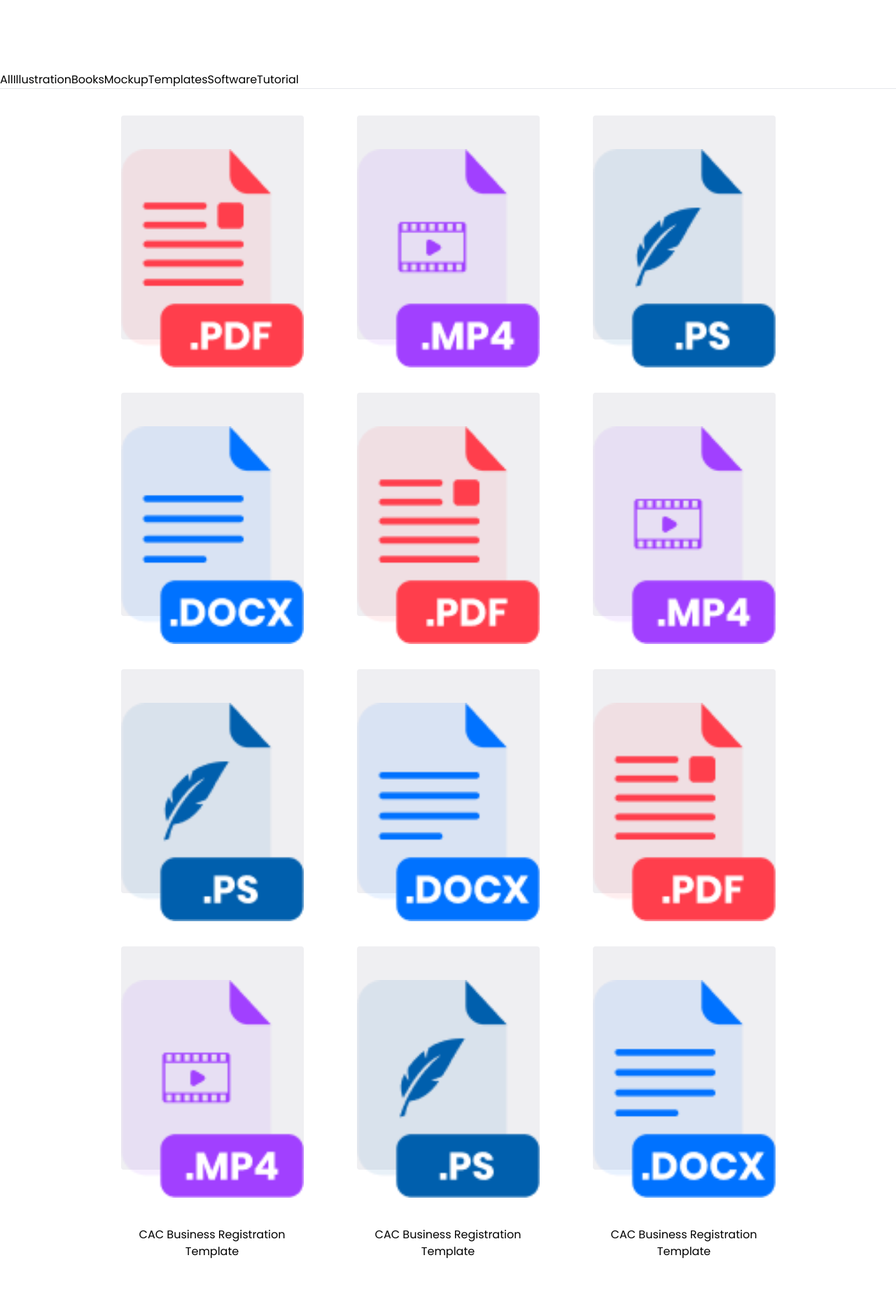
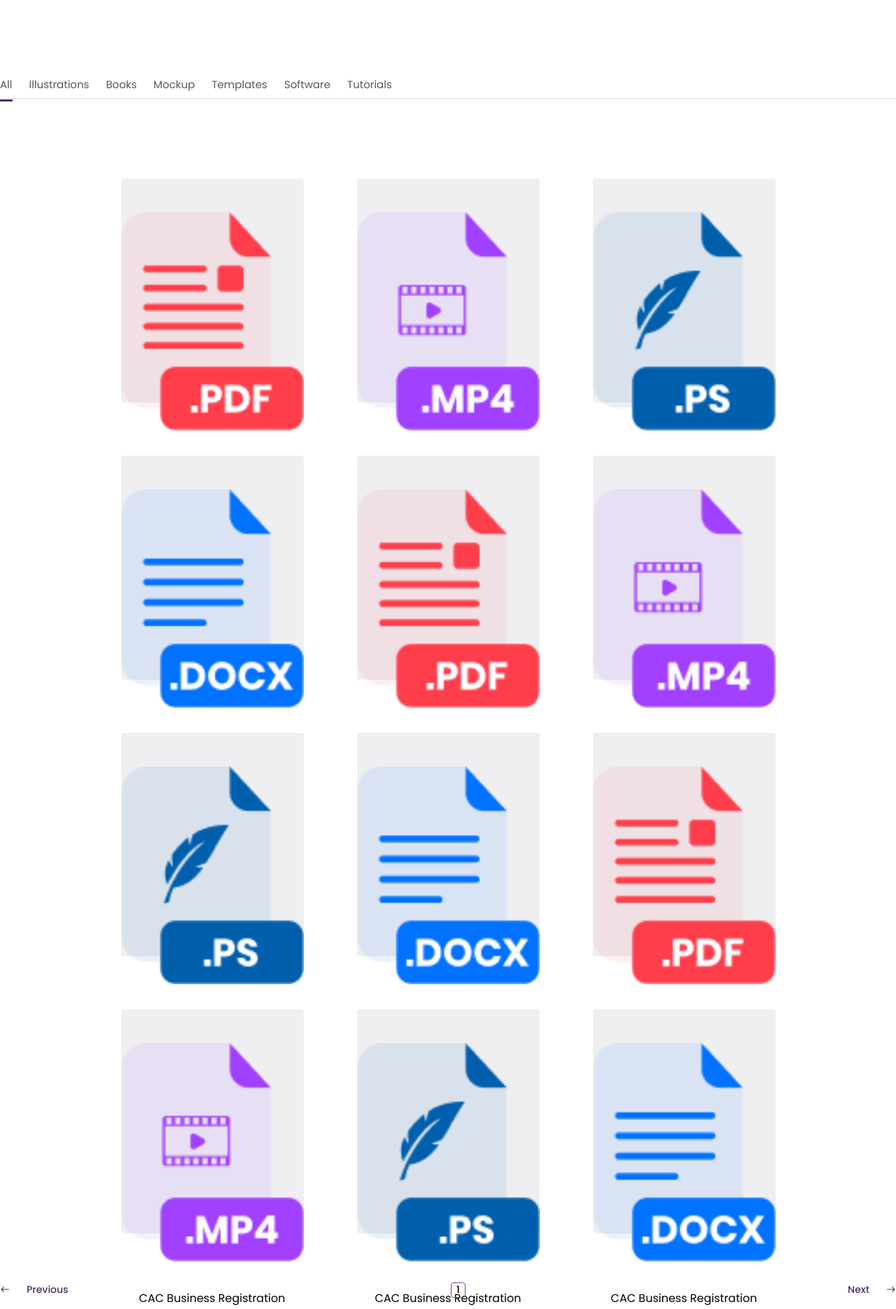
Before and after one commit to ahmad-cod/jademediapro, a Next.js app: page /freebies in a window 1280 px wide. Shown: the part 475-2345 px from the top of the page at 70% size. Before the commit the page ends 2275 px from the top, so only its background shows below. Built offline with nearby package versions, Linux system fonts and the light colour scheme.

Commit message:
added pagination and category filters

```diff
--- a/src/data/freebies-card/freebies-data.js
+++ b/src/data/freebies-card/freebies-data.js
@@ -3,87 +3,86 @@ import { pdf, mp4, ps, docs } from "../../images";
 export const freebiesData = [
   {
     id: 1,
-        title:"CAC Business Registration Template" ,
-        format :pdf,
-        type: "pdf"
-
+    title: "CAC Business Registration Template",
+    format: pdf,
+    type: "pdf",
+    category: "Templates",
   },
   {
     id: 2,
-        title:"CAC Business Registration Template" ,
-        format :mp4,
-        type: "mp4"
-
+    title: "CAC Business Registration Template",
+    format: mp4,
+    type: "mp4",
+    category: "Books",
   },
   {
     id: 3,
-        title:"CAC Business Registration Template" ,
-        format :ps,
-        type: "ps"
-
+    title: "CAC Business Registration Template",
+    format: ps,
+    type: "ps",
+    category: "Templates",
   },
   {
     id: 4,
-        title:"CAC Business Registration Template" ,
-        format :docs,
-        type: "docs"
-
+    title: "CAC Business Registration Template",
+    format: docs,
+    type: "docs",
+    category: "Illustrations",
   },
   {
     id: 5,
-        title:"CAC Business Registration Template" ,
-        format :pdf,
-        type: "pdf"
-
+    title: "CAC Business Registration Template",
+    format: pdf,
+    type: "pdf",
+    category: "Mockup",
   },
   {
     id: 6,
-        title:"CAC Business Registration Template" ,
-        format :mp4,
-        type: "mp4"
-
+    title: "CAC Business Registration Template",
+    format: mp4,
+    type: "mp4",
+    category: "Mockup",
   },
   {
     id: 7,
-        title:"CAC Business Registration Template" ,
-        format :ps,
-        type: "ps"
-
+    title: "CAC Business Registration Template",
+    format: ps,
+    type: "ps",
+    category: "Templates",
   },
   {
     id: 8,
-        title:"CAC Business Registration Template" ,
-        format :docs,
-        type: "docs"
-
+    title: "CAC Business Registration Template",
+    format: docs,
+    type: "docs",
+    category: "Software",
   },
   {
     id: 9,
-        title:"CAC Business Registration Template" ,
-        format :pdf,
-        type: "pdf"
-
+    title: "CAC Business Registration Template",
+    format: pdf,
+    type: "pdf",
+    category: "Templates",
   },
   {
     id: 10,
-        title:"CAC Business Registration Template" ,
-        format :mp4,
-        type: "mp4"
-
+    title: "CAC Business Registration Template",
+    format: mp4,
+    type: "mp4",
+    category: "Templates",
   },
   {
     id: 11,
-        title:"CAC Business Registration Template" ,
-        format :ps,
-        type: "ps"
-
+    title: "CAC Business Registration Template",
+    format: ps,
+    type: "ps",
+    category: "Tutorials",
   },
   {
     id: 12,
-        title:"CAC Business Registration Template" ,
-        format :docs,
-        type: "docs"
-
-    }
-
-]
+    title: "CAC Business Registration Template",
+    format: docs,
+    type: "docs",
+    category: "Templates",
+  },
+];
--- a/src/pages/freebies.js
+++ b/src/pages/freebies.js
@@ -1,13 +1,24 @@
 import React from "react";
-import Image from "next/image";
-import { pdf } from "../images";
+import CategoryFilter from "../components/CategoryFilter";
+import Pagination from "../components/Pagination";
+import usePagination from "../hooks/usePagination";
 import { freebiesHeader } from "../images";
 import { ImageWithHeader } from "../components";
 import FreebiesCard from "../components/FreebiesCard";
 import { freebiesData } from "../data/freebies-card/freebies-data";
 import styles from "../styles/freebies.module.css";
 
-const freebies = () => {
+const Freebies = () => {
+  const [currentData, currentPage, setCurrentPage, dataPerPage, data, setData] =
+    usePagination(freebiesData, 4, 12);
+  const freebiesCategories = [
+    "Illustrations",
+    "Books",
+    "Mockup",
+    "Templates",
+    "Software",
+    "Tutorials",
+  ];
   return (
     <div>
       <ImageWithHeader
@@ -17,27 +28,26 @@ const freebies = () => {
       />
 
       <div className={styles.main_container}>
-        <div className="">
-          <ul className="flex">
-            <li>All</li>
-            <li>Illustration</li>
-            <li>Books</li>
-            <li>Mockup</li>
-            <li>Templates</li>
-            <li>Software</li>
-            <li>Tutorial</li>
-          </ul>
-        </div>
-        <hr />
+        <CategoryFilter
+          categories={freebiesCategories}
+          filterContent={freebiesData}
+          setCategory={setData}
+        />
 
         <div className={styles.freebies_container}>
-          {freebiesData.map((data) => (
+          {currentData.map((data) => (
             <FreebiesCard format={data.format} title={data.title} />
           ))}
         </div>
+        <Pagination
+          cardsPerPage={dataPerPage}
+          totalCards={data.length}
+          currentPage={currentPage}
+          setCurrentPage={setCurrentPage}
+        />
       </div>
     </div>
   );
 };
 
-export default freebies;
+export default Freebies;
--- a/src/pages/interview.js
+++ b/src/pages/interview.js
@@ -1,45 +1,36 @@
-import React from 'react'
-import { female, handphone, interviewHeader } from '../images'
-import Image from 'next/image'
-import { ImageWithHeader, InterviewData } from '../components'
-import { interviewData } from '../data/interview-data/interviewData'
-import styles from '../styles/interview.module.css'
+import { female, handphone, interviewHeader } from "../images";
 
+import Pagination from "../components/Pagination";
+import { ImageWithHeader, InterviewData } from "../components";
+import { interviewData } from "../data/interview-data/interviewData";
+import styles from "../styles/interview.module.css";
+import usePagination from "../hooks/usePagination";
 
 const Interview = () => {
   const [currentData, currentPage, setCurrentPage, dataPerPage, data] =
-    useWidth(interviewData, 4, 9);
+    usePagination(interviewData, 4, 9);
   return (
     <div>
-      <ImageWithHeader title="Engaging One-on-One discussing with big guns"
+      <ImageWithHeader
+        title="Engaging One-on-One discussing with big guns"
         subtitle="We have awesome chat with industry leading professionals from
       various fields discussing exverything about their experience,
-      business oreintation, and actionable insights  on how to grow." headerImage={interviewHeader} />
-        {/* <div className='header2'>
-            <div>
-                <h1 className='text-[35px] text-[#fff]'></h1>
-                <p className='text-[#fff]'></p>
-            </div>
-            <div className='header__    image'>
-
-            <Image src={} alt="" width="100%" height="100%"/>
-            </div>
-
-        </div> */}
+      business oreintation, and actionable insights  on how to grow."
+        headerImage={interviewHeader}
+      />
 
       <div className={styles.card_section}>
         <div className={styles.min}>
           <h2 className={styles.minutes}>60 Minutes:</h2>
         </div>
         <div className={styles.interview_section}>
-            {
-              interviewData.map(data => (
-
-                <InterviewData cardImage={data.cardImage} cardDescription={data.description}/>
-              ))
-            }
-          </div>
-        </div>
+          {currentData.map((data, i) => (
+            <InterviewData
+              cardImage={data.cardImage}
+              cardDescription={data.description}
+              key={i}
+            />
+          ))}
         </div>
         <Pagination
           cardsPerPage={dataPerPage}
@@ -48,6 +39,7 @@ const Interview = () => {
           setCurrentPage={setCurrentPage}
         />
       </div>
+    </div>
   );
 };
 
--- a/src/pages/most-viewed.js
+++ b/src/pages/most-viewed.js
@@ -4,7 +4,11 @@ import { MostViewedCard } from "../components";
 import { mostViewedData } from "../data/most-viewed/mostViewedData";
 import { mostviewedthumbnail } from "../images";
 import styles from "../styles/most_viewed.module.css";
-const mostViewed = () => {
+import usePagination from "../hooks/usePagination";
+import Pagination from "../components/Pagination";
+const MostViewed = () => {
+  const [currentData, currentPage, setCurrentPage, dataPerPage, data] =
+    usePagination(mostViewedData, 3, 3);
   return (
     <div className={styles.mostviewed_maincontainer}>
       <div className={styles.mostviewed_contentbox}>
@@ -12,15 +16,22 @@ const mostViewed = () => {
           <h3 className={styles.mostrecent_header}>Most Recent</h3>
         </div>
 
-        {mostViewedData.map((data) => (
+        {currentData.map((data, i) => (
           <MostViewedCard
             thumbnail={data.thumbnail}
             title={data.title}
             numbrOfViews={data.numbrOfViews}
             uploadTime={data.uploadTime}
             description={data.description}
+            key={i}
           />
         ))}
+        <Pagination
+          cardsPerPage={dataPerPage}
+          totalCards={data.length}
+          currentPage={currentPage}
+          setCurrentPage={setCurrentPage}
+        />
       </div>
     </div>
   );
--- a/src/pages/saved-items.js
+++ b/src/pages/saved-items.js
@@ -3,12 +3,12 @@ import { CartCard, ProductCard } from "../components";
 import { cartData } from "../data/products/cartData";
 import { productData } from "../data/products/productData";
 import { productImage1 } from "../images";
-import { Pagination } from "../components";
-import useWidth from "../hooks/useWidth";
+import Pagination from "../components/Pagination";
+import usePagination from "../hooks/usePagination";
 
 const SaveItems = () => {
   const [currentData, currentPage, setCurrentPage, dataPerPage, data] =
-    useWidth(cartData, 3, 5);
+    usePagination(cartData, 3, 5);
   return (
     <div className="px-6 md:px-16">
       <div>
@@ -25,6 +25,12 @@ const SaveItems = () => {
             subtitle2={data.subtitle2}
           />
         ))}
+        <Pagination
+          cardsPerPage={dataPerPage}
+          totalCards={data.length}
+          currentPage={currentPage}
+          setCurrentPage={setCurrentPage}
+        />
       </div>
       <div className="my-12">
         <hr />
@@ -46,12 +52,6 @@ const SaveItems = () => {
         </div>
         {/* <ProductCard products={productData} /> */}
       </div>
-      <Pagination
-        cardsPerPage={dataPerPage}
-        totalCards={data.length}
-        currentPage={currentPage}
-        setCurrentPage={setCurrentPage}
-      />
     </div>
   );
 };
```
Lines whose indentation alone changed are shown as unchanged.
